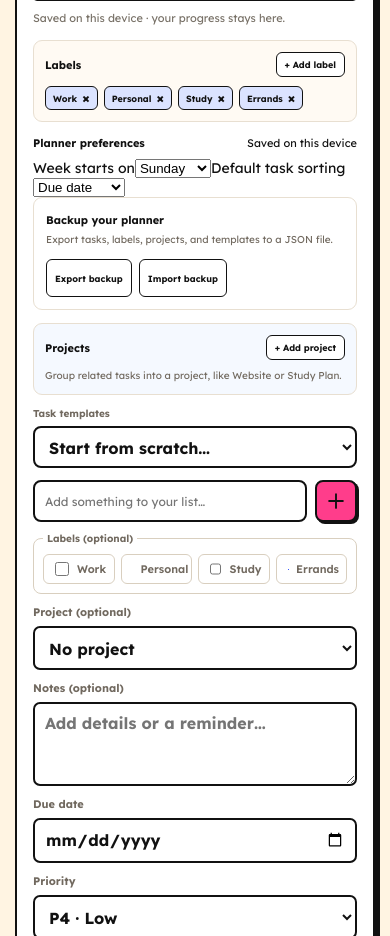
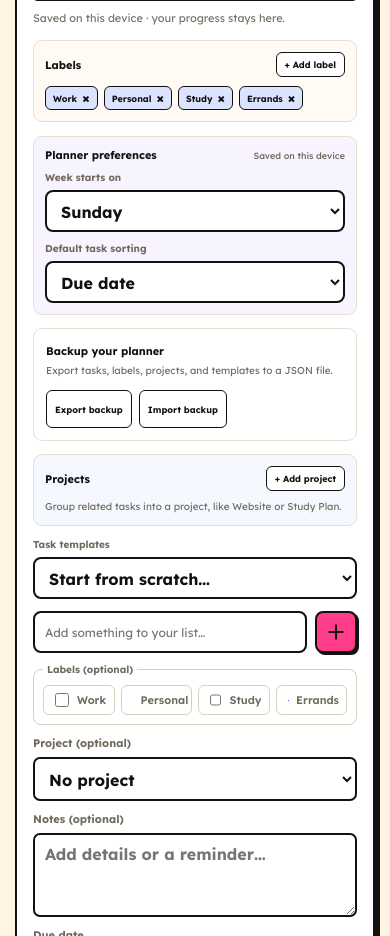
Before and after one commit to alpizesolution/planorama, a Next.js app: page / in a window 390 px wide. Shown: the part 860-1796 px from the top of the page. Built offline with nearby package versions, Linux system fonts and the light colour scheme.

Commit message:
style: add responsive planner preferences

```diff
--- a/app/globals.css
+++ b/app/globals.css
@@ -164,3 +164,14 @@ button.day-cell.today .calendar-task-count{bottom:5px}
 .import-backup input{position:absolute;inset:0;width:100%;height:100%;opacity:0;cursor:pointer}
 .import-backup:focus-within{outline:3px solid #ffe14d;outline-offset:2px}
 @media(max-width:520px){.backup-tools{align-items:stretch;flex-direction:column}.backup-actions{align-items:stretch}.backup-actions>*{justify-content:center;text-align:center;min-height:38px}}
+
+
+/* Phase 14: saved planner preferences */
+.planner-preferences{margin:0 0 13px;padding:11px;border:1.5px solid #e8dfd1;border-radius:9px;background:#f7f4ff}
+.planner-preferences .label-manager-heading{margin-bottom:9px}
+.planner-preferences .label-manager-heading span{color:#71695f;font-size:9px;font-weight:500}
+.preference-fields{display:grid;grid-template-columns:repeat(2,minmax(0,1fr));gap:10px}
+.preference-fields label{display:grid;gap:6px;min-width:0;color:#71695f;font-size:10px;font-weight:700}
+.preference-fields select{width:100%;min-width:0;min-height:39px;padding:8px 10px;border:2px solid var(--ink);border-radius:8px;background:#fff;color:var(--ink);font:inherit;font-size:11px}
+.preference-fields select:focus{outline:3px solid #ffe14d;outline-offset:1px}
+@media(max-width:520px){.preference-fields{grid-template-columns:minmax(0,1fr)}.preference-fields select{min-height:42px;font-size:16px}}
```
